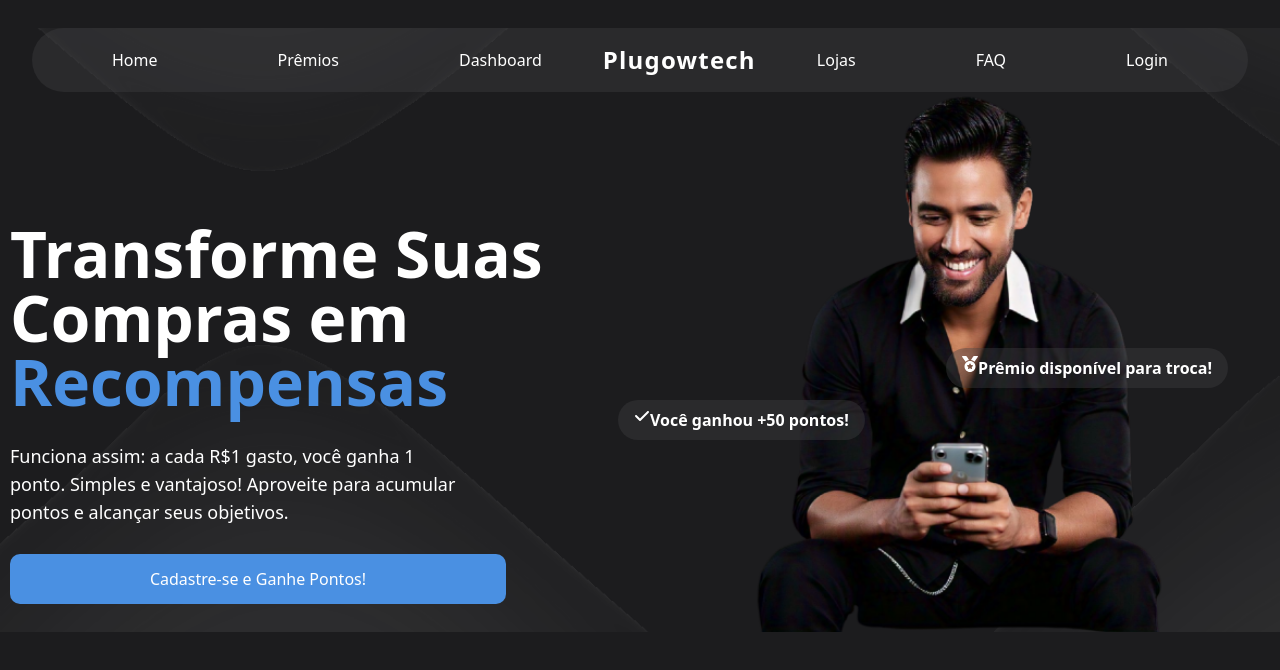
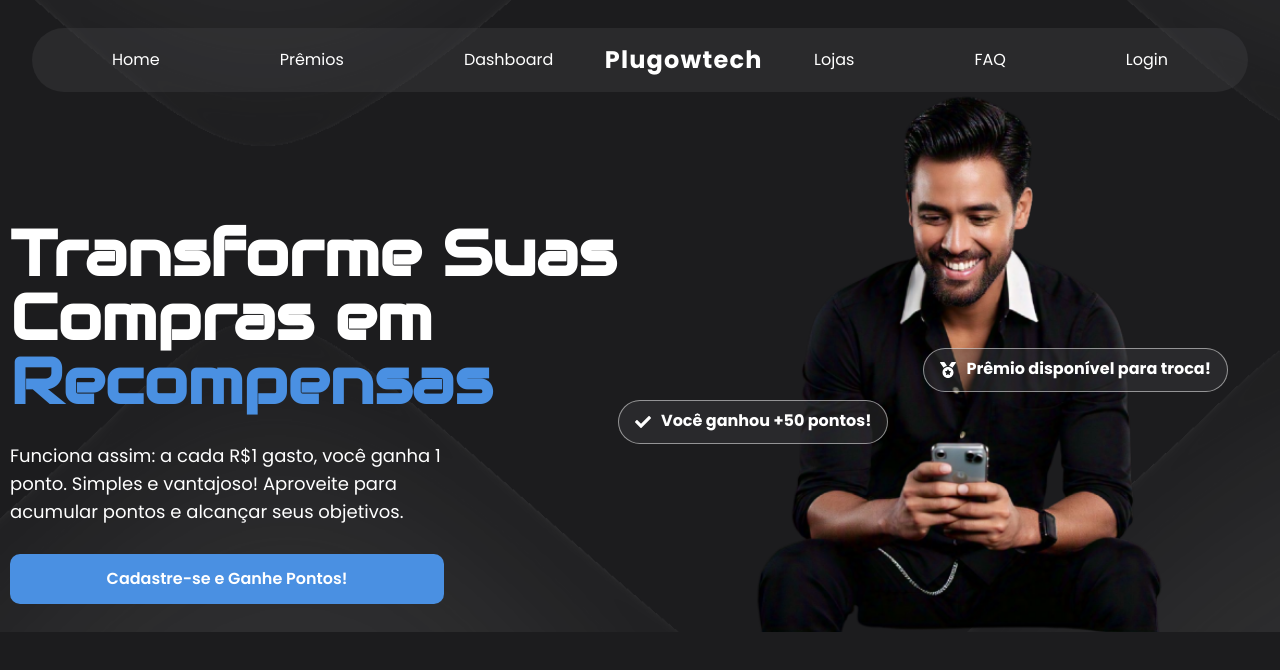
Before and after one commit to petersonfernandocouto/Plugowtech, a Next.js app: page / in a window 1280 px wide. Shown: the top 670 px of the page. Built offline with nearby package versions, Linux system fonts and the light colour scheme.

Commit message:
Estilização Hero

```diff
--- a/Componentes/Hero.tsx
+++ b/Componentes/Hero.tsx
@@ -1,23 +1,28 @@
 import React from "react";
 import Image from "next/image";
 import HeroIMG from "../IMG/HeroIMG.png";
-import BGHero from '../IMG/Hero.png';
+import BGHero from "../IMG/Hero.png";
 import Menu from "./Menu";
-import { FaCheck } from "react-icons/fa6";
-import { FaMedal } from "react-icons/fa";
+import { FaCheck, FaMedal } from "react-icons/fa";
+import { useInView } from "react-intersection-observer";
 
 const Hero = () => {
+
+  // useInView para os elementos
+  const { ref: PontosRef, inView: PontosInView } = useInView({ triggerOnce: true });
+  const { ref: PremiosRef, inView: PremiosInView } = useInView({ triggerOnce: true });
+
   return (
     <div
       style={{
         backgroundImage: `url(${BGHero.src})`,
-        backgroundSize: 'cover',
-        backgroundPosition: 'center 10%',
-        backgroundRepeat: 'no-repeat',
-        width: '100%',
+        backgroundSize: "cover",
+        backgroundPosition: "center 10%",
+        backgroundRepeat: "no-repeat",
+        width: "100%",
       }}
     >
-      <div className="lg:mt-7 lg:w-[95%] mx-auto">
+      <div className="lg:pt-7 lg:w-[95%] mx-auto">
         <Menu />
       </div>
 
@@ -27,31 +32,40 @@ const Hero = () => {
       >
         <div className="flex flex-col justify-evenly items-center w-full">
           <div className="flex flex-col items-center lg:items-start lg:mt-10">
-            <h1 className="text-3xl text-center px-1 lg:px-0 font-semibold lg:text-[64px] lg:w-[620px] lg:leading-none lg:text-start lg:pb-7">
+            <h1 className="text-3xl text-center px-1 lg:px-0 font-semibold lg:text-[64px] lg:w-[620px] lg:leading-none lg:text-start pb-7 font-['Audiowide']">
               Transforme Suas Compras em <span className="text-[#4A90E2]">Recompensas</span>
             </h1>
-            <p className="text-base lg:text-lg px-4 lg:px-0 text-center lg:w-[448px] lg:text-start lg:pb-7">
+            <p className="text-base lg:text-lg px-4 lg:px-0 text-center lg:w-[448px] lg:text-start pb-7">
               Funciona assim: a cada R$1 gasto, você ganha 1 ponto. Simples e vantajoso! Aproveite para acumular pontos e alcançar seus objetivos.
             </p>
-            <button className="bg-[#4A90E2] w-[80%] h-[50px] rounded-[10px] justify-center items-center lg:mb-7">
+            <button className="bg-[#4A90E2] lg:hover:bg-[#1456a3] lg:w-[70%] w-[55%] h-[50px] rounded-[10px] justify-center items-center lg:mb-7 font-semibold lg:hover:-translate-y-2 transition-transform duration-700 lg:hover:shadow-[0px_8px_10px_-2px_rgba(74,144,226,0.4)]">
               Cadastre-se e Ganhe Pontos!
             </button>
           </div>
         </div>
 
         <div className="flex bg-emerald-50 mt-5 lg:mt-0 lg:py-0 lg:bg-transparent flex-col lg:flex-row w-full justify-center items-center lg:items-end">
-          <div className="relative lg:flex md:w-[85%] hidden ">
+          <div className="relative lg:flex md:w-[85%] hidden">
+            <div
+              ref={PontosRef}
+              className={`absolute top-5 left-[-70px] bg-[rgba(64,64,66,0.4)] w-fit px-4 py-2 rounded-full text-white font-bold mt-72 flex border border-white border-opacity-50 transition-all duration-1000 ${
+                PontosInView ? "opacity-100 translate-x-0" : "opacity-0 -translate-x-full"
+              }`}
+            >
+              <FaCheck className="text-[26px] pr-[10px]" />
+              Você ganhou +50 pontos!
+            </div>
 
-
-              <p className="absolute top-5 left-[-70px] bg-[rgba(64,64,66,0.4)] w-fit px-4 py-2 rounded-full text-white font-bold mt-72 flex">
-              <FaCheck className="" />
-              Você ganhou +50 pontos!
-              </p>
-              <p className="absolute top-16 right-1 bg-[rgba(64,64,66,0.4)] w-fit px-4 py-2 rounded-full text-white font-bold mt-48 flex">
-              <FaMedal />
+            <div
+              ref={PremiosRef}
+              className={`absolute top-16 right-1 bg-[rgba(64,64,66,0.4)] w-fit px-4 py-2 rounded-full text-white font-bold mt-48 flex border border-white border-opacity-50 transition-all duration-1000 ${
+                PremiosInView ? "opacity-100 translate-x-0" : "opacity-0 -translate-x-full"
+              }`}
+              style={{ transitionDelay: PremiosInView ? "1s" : "0s" }}
+            >
+              <FaMedal className="text-[26px] pr-[10px]" />
               Prêmio disponível para troca!
-              </p>
-
+            </div>
 
             <Image
               className="w-[700px] h-[540px]"
--- a/package.json
+++ b/package.json
@@ -13,7 +13,8 @@
     "next": "15.0.2",
     "react": "19.0.0-rc-02c0e824-20241028",
     "react-dom": "19.0.0-rc-02c0e824-20241028",
-    "react-icons": "^5.3.0"
+    "react-icons": "^5.3.0",
+    "react-intersection-observer": "^9.13.1"
   },
   "devDependencies": {
     "@types/node": "^20",
--- a/src/app/globals.css
+++ b/src/app/globals.css
@@ -1,3 +1,7 @@
+@import url('https://fonts.googleapis.com/css2?family=Audiowide&family=Quantico:ital,wght@0,400;0,700;1,400;1,700&display=swap');
+@import url('https://fonts.googleapis.com/css2?family=Poppins:wght@400;600;700&display=swap');
+
+
 @tailwind base;
 @tailwind components;
 @tailwind utilities;
@@ -16,5 +20,51 @@
 
 body {
   background-color: #1C1C1E;
-  color: white
+  color: white;
+  font-family: "Poppins", sans-serif;
+  font-weight: 100;
+  font-style: normal;
 }
+
+
+/*Scroll*/
+
+::-webkit-scrollbar {
+  width: 12px; /* Largura da barra de rolagem vertical */
+  height: 12px; /* Altura da barra de rolagem horizontal */
+}
+
+/* Estilo para a parte da barra de rolagem */
+::-webkit-scrollbar-track {
+  background-color: white; /* Cor de fundo da trilha da barra de rolagem */
+  border-radius: 10px; /* Bordas arredondadas da trilha */
+}
+
+/* Estilo para a "thumb" da barra de rolagem (a parte que você move) */
+::-webkit-scrollbar-thumb {
+  background-color: #9ca19f;
+}
+
+/* Estilo para a "thumb" da barra de rolagem ao passar o mouse por cima */
+::-webkit-scrollbar-thumb:hover {
+  background-color: #606362;
+}
+
+/* Estilo para a parte da barra de rolagem (horizontal) */
+::-webkit-scrollbar-track-horizontal {
+  background: #f1f1f1; /* Cor de fundo da trilha da barra de rolagem horizontal */
+  border-radius: 10px; /* Bordas arredondadas da trilha horizontal */
+}
+
+/* Estilo para a "thumb" da barra de rolagem horizontal */
+::-webkit-scrollbar-thumb-horizontal {
+  background: #888; /* Cor da thumb da barra de rolagem horizontal */
+  border-radius: 10px; /* Bordas arredondadas da thumb horizontal */
+}
+
+/* Estilo para a "thumb" da barra de rolagem horizontal ao passar o mouse por cima */
+::-webkit-scrollbar-thumb-horizontal:hover {
+  background: #555; /* Cor da thumb da barra de rolagem horizontal ao passar o mouse por cima */
+}
+
+/*Scroll*/
```
Also changed, not shown: 1 other file (tests, documents, lock files or other folders).
